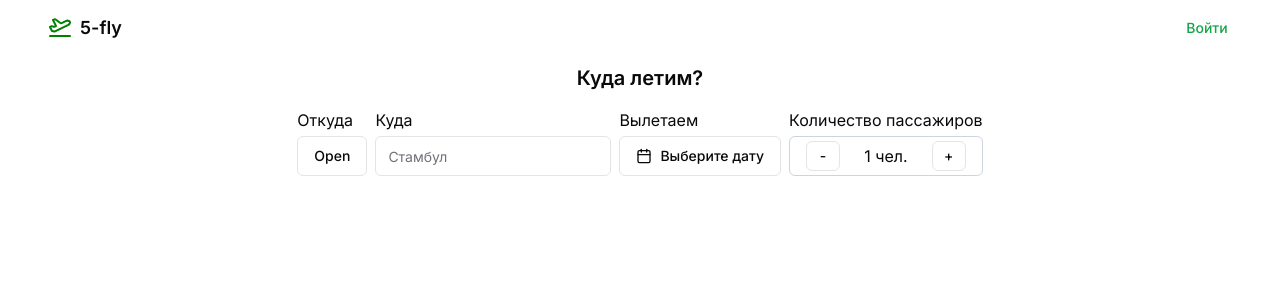
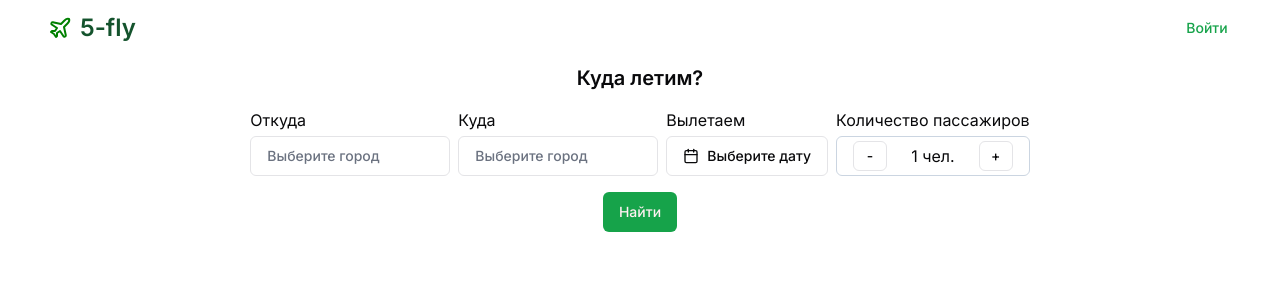
Before and after one commit to Knigor/obu-hack-2024, a Vue app in the folder frontend/: page / in a window 1280 px wide. Shown: the top 300 px of the page. Built offline with nearby package versions, Linux system fonts and the light colour scheme.

Commit message:
fix route

```diff
--- a/frontend/src/components/custom/profile/header.vue
+++ b/frontend/src/components/custom/profile/header.vue
@@ -1,8 +1,8 @@
 <template>
   <div class="flex items-center justify-between mt-2">
-    <div class="flex gap-2 ml-12">
-      <PlaneTakeoff color="green" />
-      <p class="text-lg font-semibold">5-fly</p>
+    <div class="flex items-center gap-2 ml-12">
+      <Plane color="green" />
+      <p class="text-2xl text-green-900 font-semibold">5-fly</p>
     </div>
     <div class="flex gap-2 items-center mr-12">
       <div class="flex gap-2 items-center" v-if="isVisible">
@@ -21,7 +21,7 @@ import { Button } from '@/components/ui/button'
 import { onMounted, ref } from 'vue'
 import axios from 'axios'
 import { useRoute, useRouter } from 'vue-router'
-import { PlaneTakeoff } from 'lucide-vue-next'
+import { Plane } from 'lucide-vue-next'
 
 console.log(localStorage)
 
--- a/frontend/src/components/custom/profile/howToFly.vue
+++ b/frontend/src/components/custom/profile/howToFly.vue
@@ -6,23 +6,45 @@
         <p>Откуда</p>
         <DropdownMenu>
           <DropdownMenuTrigger as-child>
-            <Button variant="outline"> Open </Button>
+            <Button variant="outline" class="text-gray-500 w-[200px] flex justify-start">
+              <p>{{ cityNames[position] }}</p>
+            </Button>
           </DropdownMenuTrigger>
           <DropdownMenuContent class="w-56">
-            <DropdownMenuLabel>Panel Position</DropdownMenuLabel>
+            <DropdownMenuLabel>Откуда</DropdownMenuLabel>
             <DropdownMenuSeparator />
             <DropdownMenuRadioGroup v-model="position">
-              <DropdownMenuRadioItem value="top"> Top </DropdownMenuRadioItem>
-              <DropdownMenuRadioItem value="bottom"> Bottom </DropdownMenuRadioItem>
-              <DropdownMenuRadioItem value="right"> Right </DropdownMenuRadioItem>
+              <DropdownMenuRadioItem value="Bangalore"> Бангалор </DropdownMenuRadioItem>
+              <DropdownMenuRadioItem value="Chennai"> Ченнаи </DropdownMenuRadioItem>
+              <DropdownMenuRadioItem value="Delhi"> Дели </DropdownMenuRadioItem>
+              <DropdownMenuRadioItem value="Hyderabad"> Хайдарабад </DropdownMenuRadioItem>
+              <DropdownMenuRadioItem value="Kolkata"> Калькутта </DropdownMenuRadioItem>
+              <DropdownMenuRadioItem value="Mumbai"> Мумбаи </DropdownMenuRadioItem>
             </DropdownMenuRadioGroup>
           </DropdownMenuContent>
         </DropdownMenu>
       </div>
       <div class="flex flex-col gap-1">
         <p>Куда</p>
-        <Input type="email" placeholder="Стамбул" />
-        <div class="flex flex-col gap-2"></div>
+        <DropdownMenu>
+          <DropdownMenuTrigger as-child>
+            <Button variant="outline" class="text-gray-500 w-[200px] flex justify-start">
+              <p>{{ cityNames[positionTo] }}</p>
+            </Button>
+          </DropdownMenuTrigger>
+          <DropdownMenuContent class="w-56">
+            <DropdownMenuLabel>Откуда</DropdownMenuLabel>
+            <DropdownMenuSeparator />
+            <DropdownMenuRadioGroup v-model="positionTo">
+              <DropdownMenuRadioItem value="Bangalore"> Бангалор </DropdownMenuRadioItem>
+              <DropdownMenuRadioItem value="Chennai"> Ченнаи </DropdownMenuRadioItem>
+              <DropdownMenuRadioItem value="Delhi"> Дели </DropdownMenuRadioItem>
+              <DropdownMenuRadioItem value="Hyderabad"> Хайдарабад </DropdownMenuRadioItem>
+              <DropdownMenuRadioItem value="Kolkata"> Калькутта </DropdownMenuRadioItem>
+              <DropdownMenuRadioItem value="Mumbai"> Мумбаи </DropdownMenuRadioItem>
+            </DropdownMenuRadioGroup>
+          </DropdownMenuContent>
+        </DropdownMenu>
       </div>
       <div class="flex flex-col gap-1">
         <p>Вылетаем</p>
@@ -50,6 +72,9 @@
         </div>
       </div>
     </div>
+    <div class="flex justify-end">
+      <Button class="mt-4">Найти</Button>
+    </div>
   </div>
 </template>
 
@@ -72,7 +97,19 @@ import {
   DropdownMenuTrigger
 } from '@/components/ui/dropdown-menu'
 
-const position = ref('bottom')
+const cityNames = {
+  Default: 'Выберите город',
+  Bangalore: 'Бангалор',
+  Chennai: 'Ченнаи',
+  Delhi: 'Дели',
+  Hyderabad: 'Хайдарабад',
+  Kolkata: 'Калькутта',
+  Mumbai: 'Мумбаи'
+}
+
+const position = ref('Default')
+
+const positionTo = ref('Default')
 
 const minusCount = () => {
   if (countPeople.value > 1) {
--- a/frontend/src/main.js
+++ b/frontend/src/main.js
@@ -6,7 +6,7 @@ import store from './store'
 import MainPage from './views/MainPage.vue'
 import authPage from './views/authPage.vue'
 import registerPage from './views/registerPage.vue'
-
+import profilePage from './views/profilePage.vue'
 const router = createRouter({
   routes: [
     {
@@ -20,6 +20,10 @@ const router = createRouter({
     {
       path: '/registerPage',
       component: registerPage
+    },
+    {
+      path: '/profilePage',
+      component: profilePage
     }
   ],
   history: createWebHistory()
```
